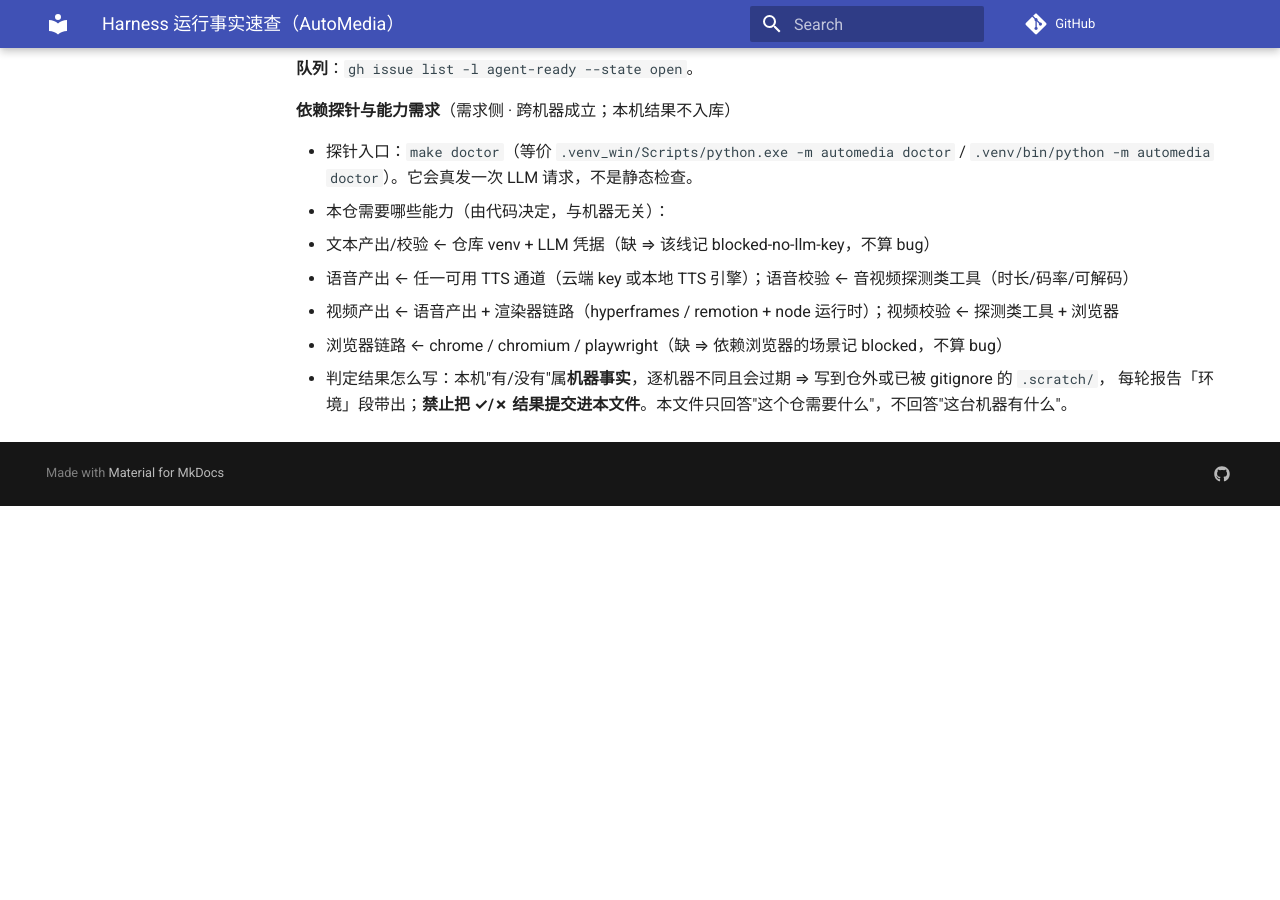
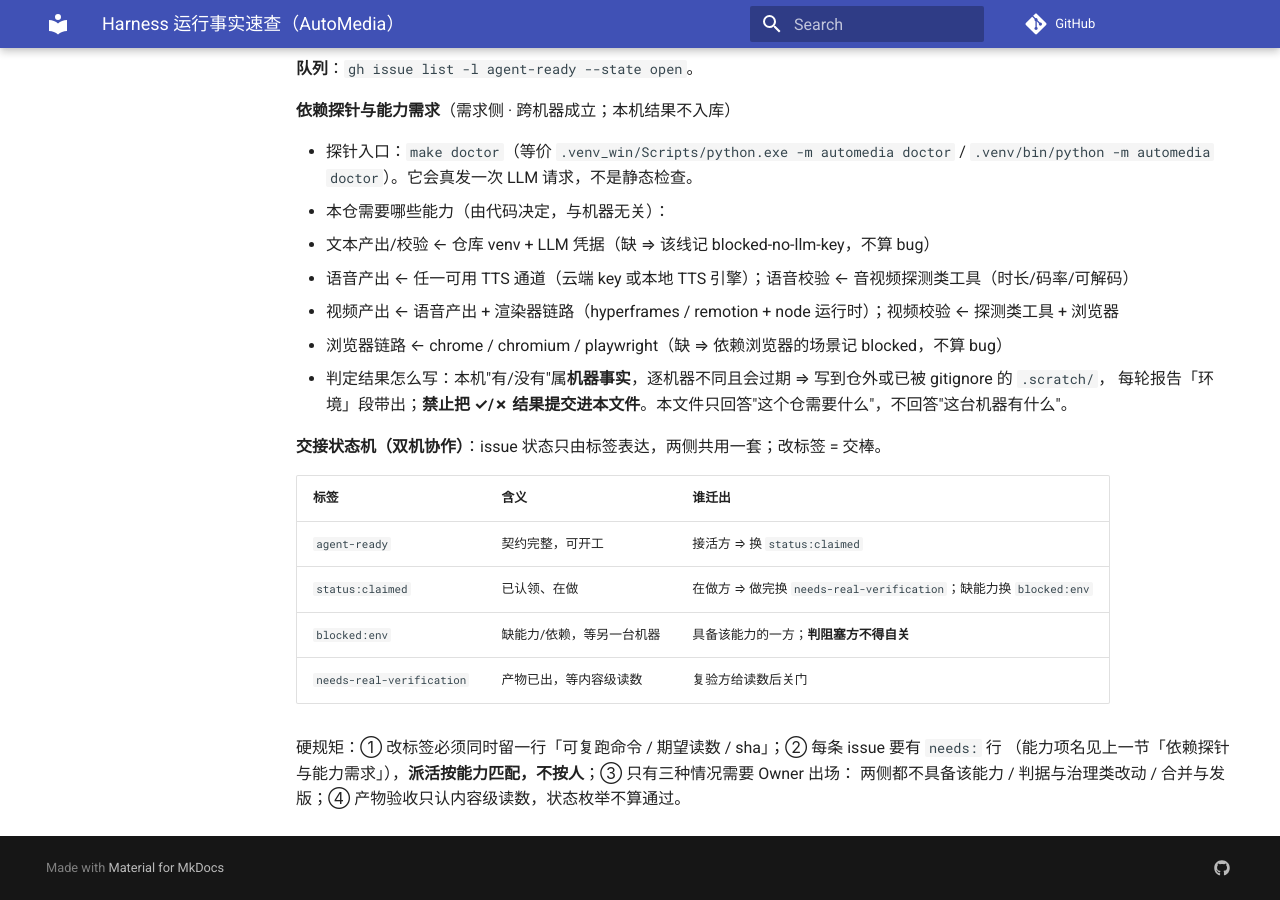
Before and after one commit to 1StepMore/AutoMedia, an MkDocs documentation site: the page built from docs/dev/harness-run-facts.md, in a window 1280 px wide and 900 px high, scrolled down 565 px. Built offline with MkDocs 1.6.1 and Material for MkDocs 9.7.7, drawn with Linux system fonts in a browser that asks for light colours; comment, search, counter and statistics services are not loaded; before the commit the page ends 1071 px from its top, so only the background shows below that.

Commit message:
chore(dev): 事实页补交接状态机与 needs 字段口径
Signed-off-by: Hermes Agent <hermes-agent@nousresearch.com>

```diff
--- a/docs/dev/harness-run-facts.md
+++ b/docs/dev/harness-run-facts.md
@@ -26,3 +26,16 @@
   - 浏览器链路 ← chrome / chromium / playwright（缺 ⇒ 依赖浏览器的场景记 blocked，不算 bug）
 - 判定结果怎么写：本机"有/没有"属**机器事实**，逐机器不同且会过期 ⇒ 写到仓外或已被 gitignore 的 `.scratch/`，
   每轮报告「环境」段带出；**禁止把 ✓/✗ 结果提交进本文件**。本文件只回答"这个仓需要什么"，不回答"这台机器有什么"。
+
+**交接状态机（双机协作）**：issue 状态只由标签表达，两侧共用一套；改标签 = 交棒。
+
+| 标签 | 含义 | 谁迁出 |
+|:--|:--|:--|
+| `agent-ready` | 契约完整，可开工 | 接活方 ⇒ 换 `status:claimed` |
+| `status:claimed` | 已认领、在做 | 在做方 ⇒ 做完换 `needs-real-verification`；缺能力换 `blocked:env` |
+| `blocked:env` | 缺能力/依赖，等另一台机器 | 具备该能力的一方；**判阻塞方不得自关** |
+| `needs-real-verification` | 产物已出，等内容级读数 | 复验方给读数后关门 |
+
+硬规矩：① 改标签必须同时留一行「可复跑命令 / 期望读数 / sha」；② 每条 issue 要有 `needs:` 行
+（能力项名见上一节「依赖探针与能力需求」），**派活按能力匹配，不按人**；③ 只有三种情况需要 Owner 出场：
+两侧都不具备该能力 / 判据与治理类改动 / 合并与发版；④ 产物验收只认内容级读数，状态枚举不算通过。
```
Also changed, not shown: docs/dev/doc-inventory.md (+1 -1 lines).
